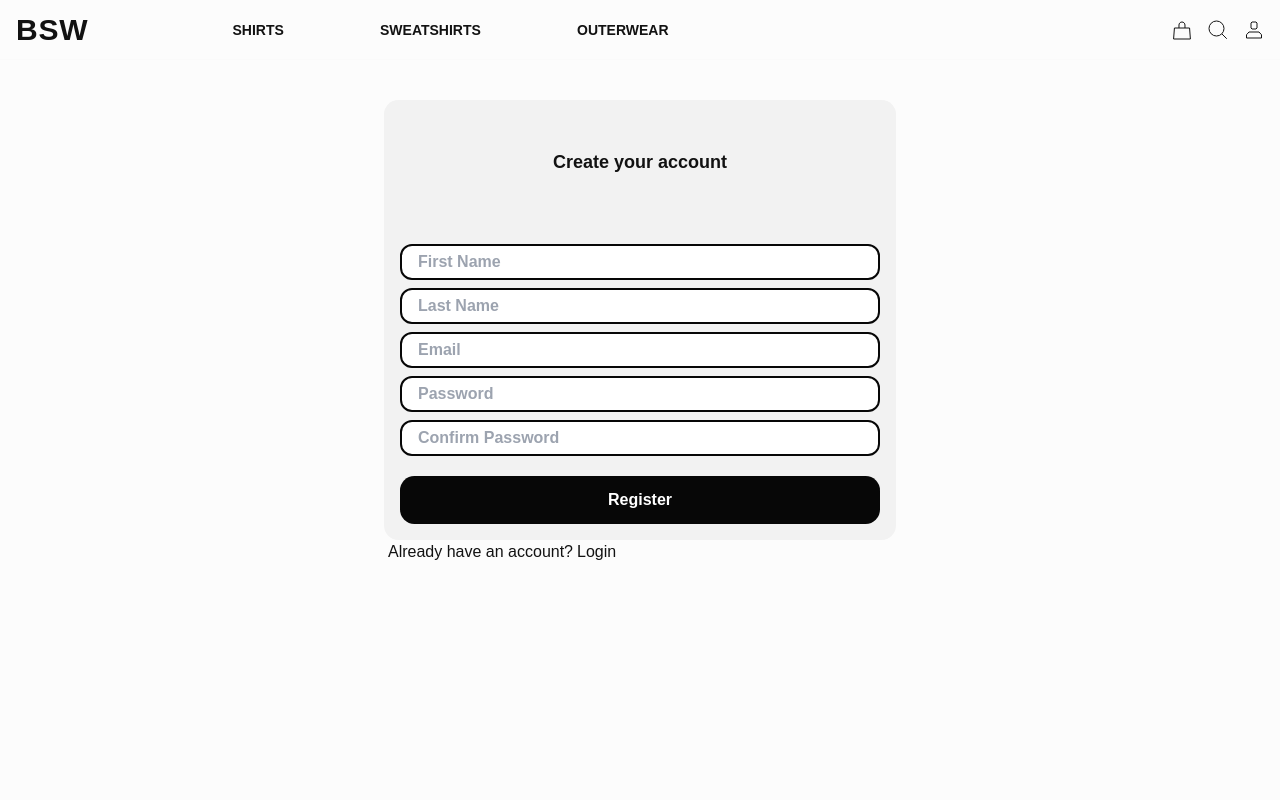
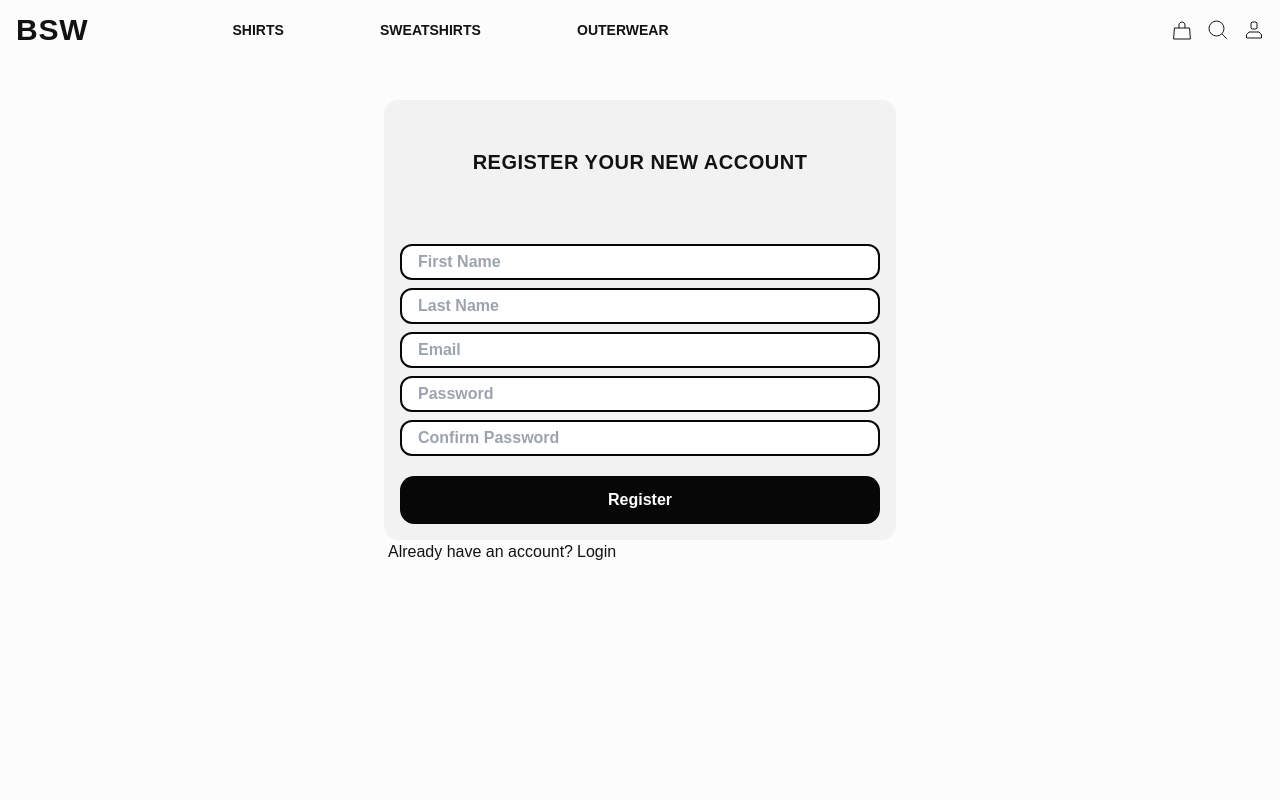
Before and after one commit to duncanmatt/ecomm_next, a Next.js app: page /Register in a window 1280 px wide. Shown: the top 800 px of the page. Built offline with nearby package versions, Linux system fonts and the light colour scheme.

Commit message:
remove border from header

```diff
--- a/src/components/header/Header.tsx
+++ b/src/components/header/Header.tsx
@@ -39,7 +39,7 @@ const Header = () => {
     <>
       <header
         data-action={`${scrollDir}`}
-        className={`h-60 z-[60] fixed bottom-auto bg-faded border-b-1 border-[rgba(0,0,0,0.009)]  backdrop-blur-6xl top-0 right-0 left-0`}
+        className={`h-60 z-[60] fixed bottom-auto bg-faded backdrop-blur-6xl top-0 right-0 left-0`}
       >
         <div className='relative bg-scroll px-1rem md:hidden h-full'>
           <Mobile />
--- a/src/pages/Register.tsx
+++ b/src/pages/Register.tsx
@@ -48,8 +48,10 @@ const Register = () => {
         <div className='mt-[100px]'>
           <div className='flex flex-col m-auto w-[32em]'>
             <div className='flex flex-col bg-[#f2f2f2] rounded-sm'>
-              <div className='my-3rem font-semibold text-lg text-center'>
-                <h3>Create your account</h3>
+              <div className='my-3rem font-semibold text-center'>
+                <h3 className='text-xl tracking-wide uppercase'>
+                  register your new account
+                </h3>
               </div>
               <form
                 className='p-4 justify-between flex flex-1 flex-col w-full '
```
